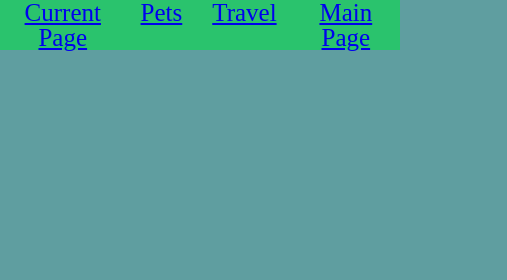
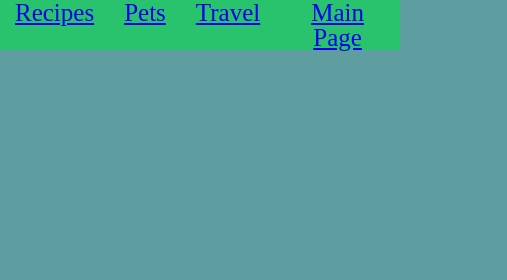
Before and after one commit to YongyiYang-Jessie/ccp_desktop_w24, a plain HTML site: page recipes.html in a window 1280 px wide. Shown: the top 280 px of the page, 0-507 px from the left. Drawn offline with Linux system fonts and the light colour scheme.

Commit message:
Update recipes.html

```diff
--- a/recipes.html
+++ b/recipes.html
@@ -13,7 +13,7 @@
     </header>
     <nav>
         <ul>
-            <li><a href="recipes.html" class="menu-link">Current Page</a></li>
+            <li><a href="recipes.html" class="menu-link activepage">Recipes</a></li>
             <li><a href="pets.html" class="menu-link">Pets</a></li>
             <li><a href="travel.html" class="menu-link">Travel</a></li>
             <li><a href="index.html" class="menu-link">Main Page</a></li>
```
